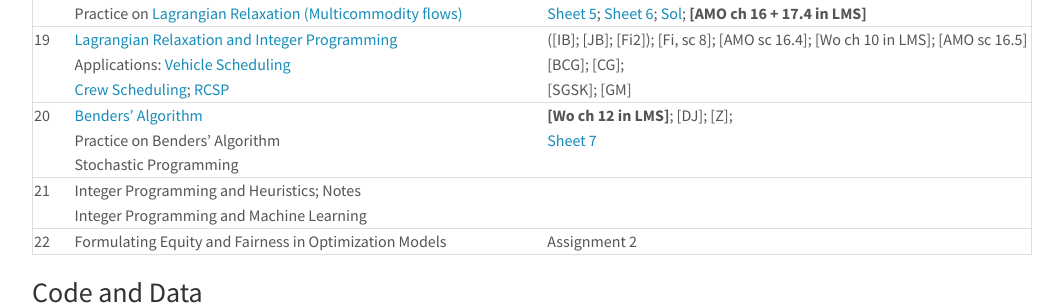
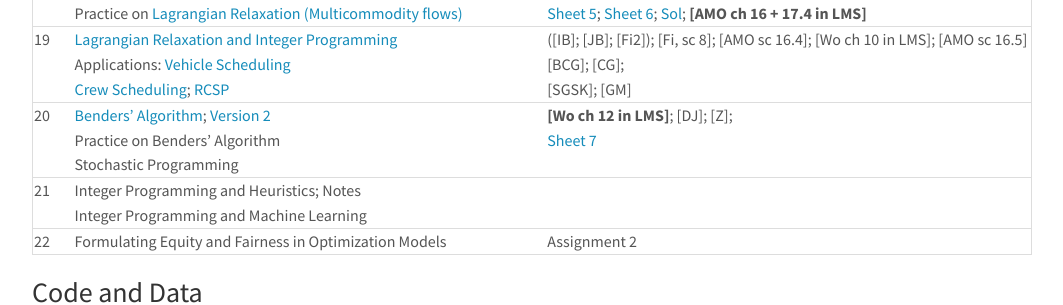
Before and after one commit to DM872/dm872.github.io, a Jekyll site: the page built from index.md, in a window 1280 px wide and 900 px high, scrolled down 718 px. Shown: the part 155-460 px from the top of the window, without its empty margins (108-1171 px from the left). Built offline with Jekyll 4.4.1, drawn with Linux system fonts in a browser that asks for light colours; nearby versions of some CDN libraries; comment, search, counter and statistics services are not loaded.

Commit message:
added version 2

```diff
--- a/index.md
+++ b/index.md
@@ -79,7 +79,7 @@ w3.includeHTML();
 |      | Applications: [Vehicle Scheduling][66]                                           | [BCG]; [CG];                                                                     |
 |      | [Crew Scheduling][67]; [RCSP][68]                                                | [SGSK]; [GM]                                                                     |
 |------+----------------------------------------------------------------------------------+----------------------------------------------------------------------------------|
-|   20 | [Benders' Algorithm][69]                                                         | **[Wo ch 12 in LMS]**; [DJ]; [Z];                                                |
+|   20 | [Benders' Algorithm][69]; [Version 2][699]                                                         | **[Wo ch 12 in LMS]**; [DJ]; [Z];                                                |
 |      | Practice on Benders' Algorithm                                                   | [Sheet 7][17]                                                                    |
 |      | Stochastic Programming                                                           |                                                                                  |
 |------+----------------------------------------------------------------------------------+----------------------------------------------------------------------------------|
```
Also changed, not shown: other parts of index.md (+1 -0 lines).
